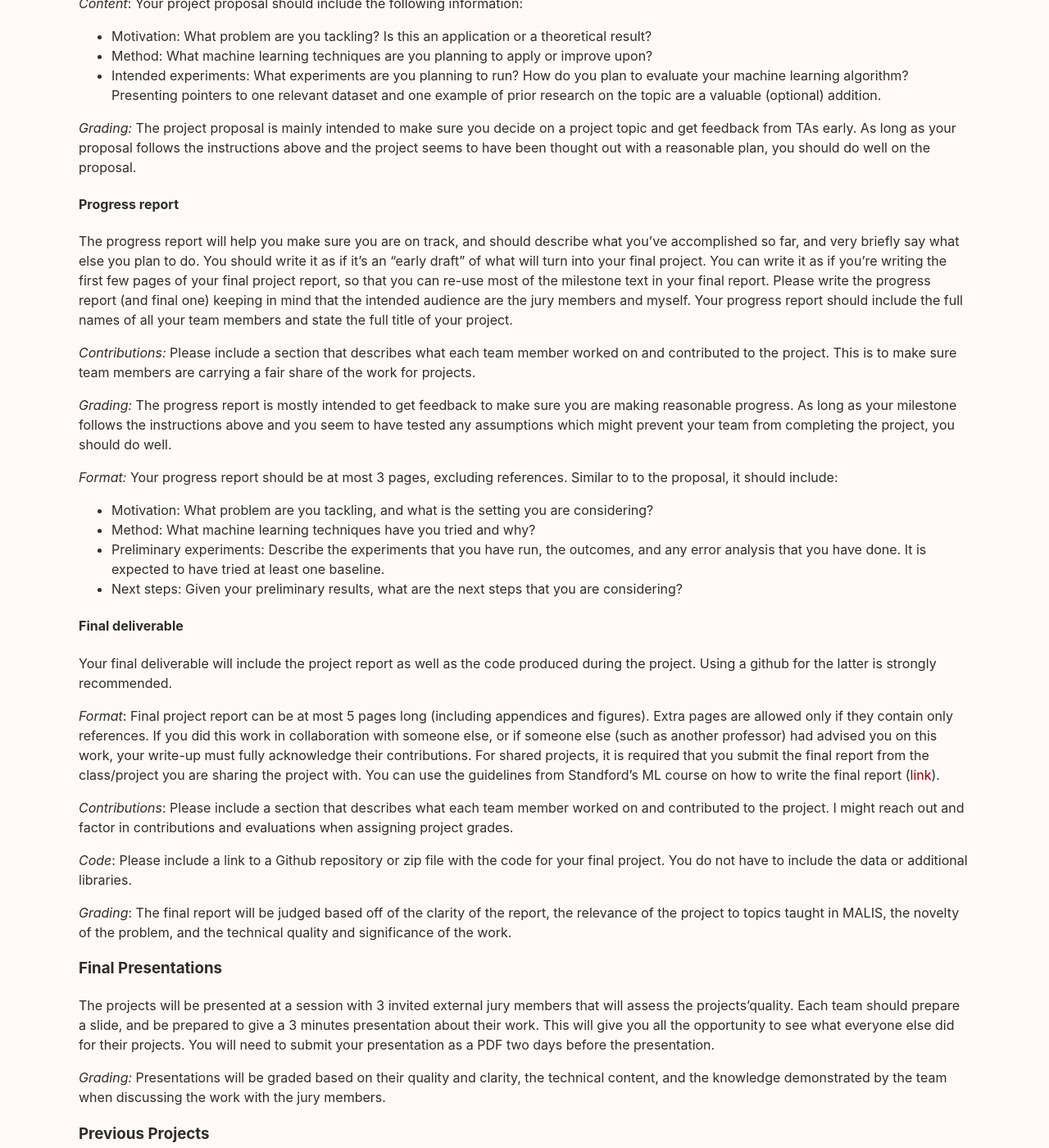
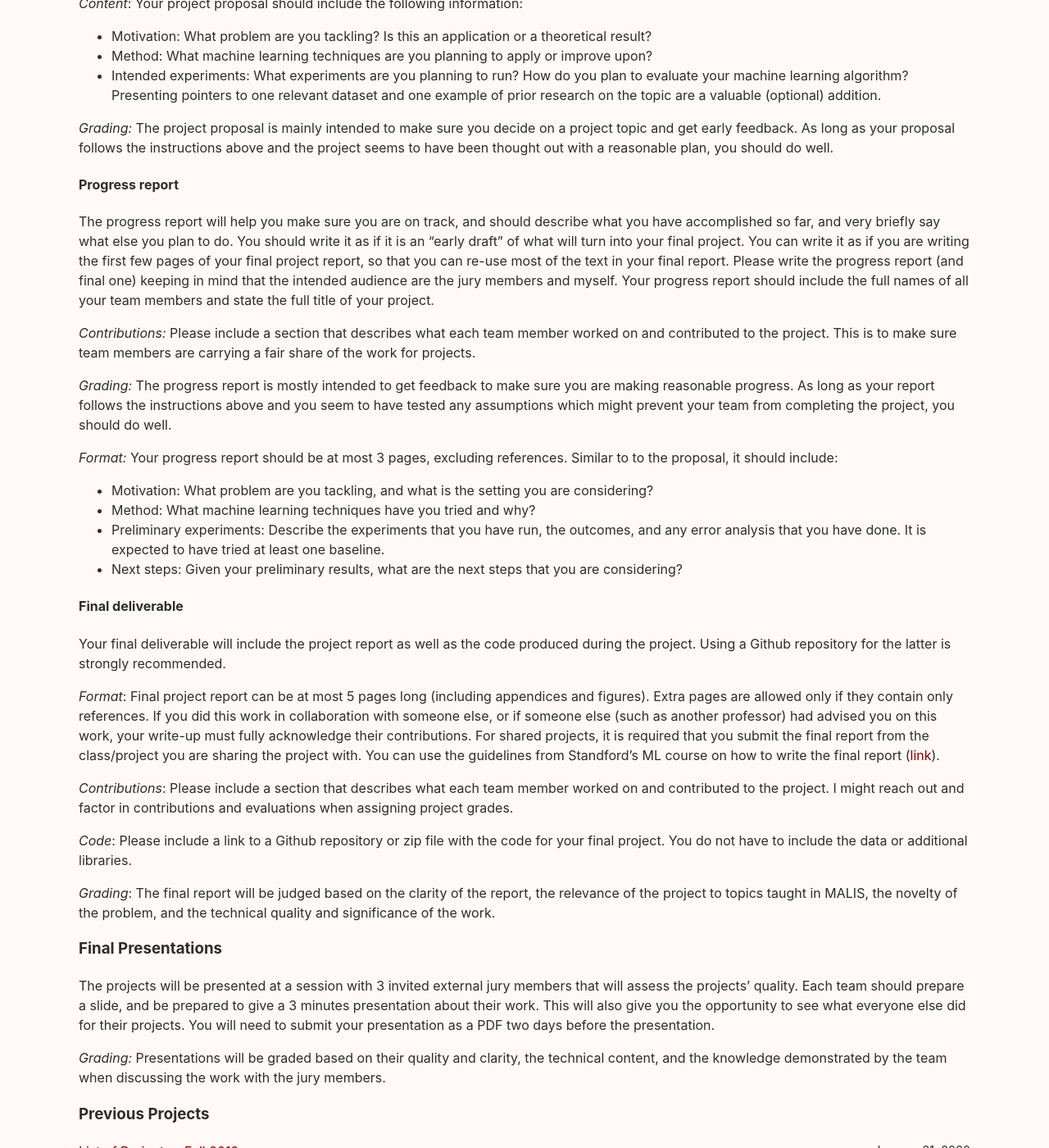
Before and after one commit to malis-course/malis-course.github.io, a Jekyll site: the page built from _pages/project.md, in a window 1280 px wide and 1400 px high, scrolled down 942 px. Shown: the whole window at 82% size. Built offline with Jekyll 4.4.1, drawn with Linux system fonts in a browser that asks for light colours.

Commit message:
Typo corrected

```diff
--- a/_pages/project.md
+++ b/_pages/project.md
@@ -33,14 +33,14 @@ In the project proposal, you'll pick a project idea to work on early and receive
 * Method: What machine learning techniques are you planning to apply or improve upon?
 * Intended experiments: What experiments are you planning to run? How do you plan to evaluate your machine learning algorithm? Presenting pointers to one relevant dataset and one example of prior research on the topic are a valuable (optional) addition.
 
-*Grading:* The project proposal is mainly intended to make sure you decide on a project topic and get feedback from TAs early. As long as your proposal follows the instructions above and the project seems to have been thought out with a reasonable plan, you should do well on the proposal.
+*Grading:* The project proposal is mainly intended to make sure you decide on a project topic and get early feedback. As long as your proposal follows the instructions above and the project seems to have been thought out with a reasonable plan, you should do well.
 
 #### Progress report
-The progress report will help you make sure you are on track, and should describe what you've accomplished so far, and very briefly say what else you plan to do. You should write it as if it's an “early draft" of what will turn into your final project. You can write it as if you're writing the first few pages of your final project report, so that you can re-use most of the milestone text in your final report. Please write the progress report (and final one) keeping in mind that the intended audience are the jury members and myself. Your progress report should include the full names of all your team members and state the full title of your project.
+The progress report will help you make sure you are on track, and should describe what you have accomplished so far, and very briefly say what else you plan to do. You should write it as if it is an “early draft" of what will turn into your final project. You can write it as if you are writing the first few pages of your final project report, so that you can re-use most of the text in your final report. Please write the progress report (and final one) keeping in mind that the intended audience are the jury members and myself. Your progress report should include the full names of all your team members and state the full title of your project.
 
 *Contributions:* Please include a section that describes what each team member worked on and contributed to the project. This is to make sure team members are carrying a fair share of the work for projects.
 
-*Grading:* The progress report is mostly intended to get feedback to make sure you are making reasonable progress. As long as your milestone follows the instructions above and you seem to have tested any assumptions which might prevent your team from completing the project, you should do well.
+*Grading:* The progress report is mostly intended to get feedback to make sure you are making reasonable progress. As long as your report follows the instructions above and you seem to have tested any assumptions which might prevent your team from completing the project, you should do well.
 
 *Format:* Your progress report should be at most 3 pages, excluding references. Similar to to the proposal, it should include:
 * Motivation: What problem are you tackling, and what is the setting you are considering?
@@ -49,7 +49,7 @@ The progress report will help you make sure you are on track, and should describ
 * Next steps: Given your preliminary results, what are the next steps that you are considering?
 
 #### Final deliverable
-Your final deliverable will include the project report as well as the code produced during the project. Using a github for the latter is strongly recommended.
+Your final deliverable will include the project report as well as the code produced during the project. Using a Github repository for the latter is strongly recommended.
 
 *Format*: Final project report can be at most 5 pages long (including appendices and figures). Extra pages are allowed only if they contain only references. If you did this work in collaboration with someone else, or if someone else (such as another professor) had advised you on this work, your write-up must fully acknowledge their contributions. For shared projects, it is required that you submit the final report from the class/project you are sharing the project with. You can use the guidelines from Standford's ML course on how to write the final report ([link](http://cs229.stanford.edu/final-report-guidelines.pdf)).
 
@@ -57,11 +57,11 @@ Your final deliverable will include the project report as well as the code produ
 
 *Code*:	Please include a link to a Github repository or zip file with the code for your final project. You do not have to include the data or additional libraries.
 
-*Grading*: The final report will be judged based off of the clarity of the report, the relevance of the project to topics taught in MALIS, the novelty of the problem, and the technical quality and significance of the work.
+*Grading*: The final report will be judged based on the clarity of the report, the relevance of the project to topics taught in MALIS, the novelty of the problem, and the technical quality and significance of the work.
 
 
 ### Final Presentations
-The projects will be presented at a session with 3 invited external jury members that will assess the projects'quality. Each team should prepare a slide, and be prepared to give a 3 minutes presentation  about their work. This will give you all the opportunity to see what everyone else did for their projects. You will  need to submit your presentation as a PDF two days before the presentation.
+The projects will be presented at a session with 3 invited external jury members that will assess the projects' quality. Each team should prepare a slide, and be prepared to give a 3 minutes presentation  about their work. This will also give you the opportunity to see what everyone else did for their projects. You will need to submit your presentation as a PDF two days before the presentation.
 
 *Grading:* Presentations will be graded based on their quality and clarity, the technical content, and the knowledge demonstrated by the team when discussing the work with the jury members.
 
```
